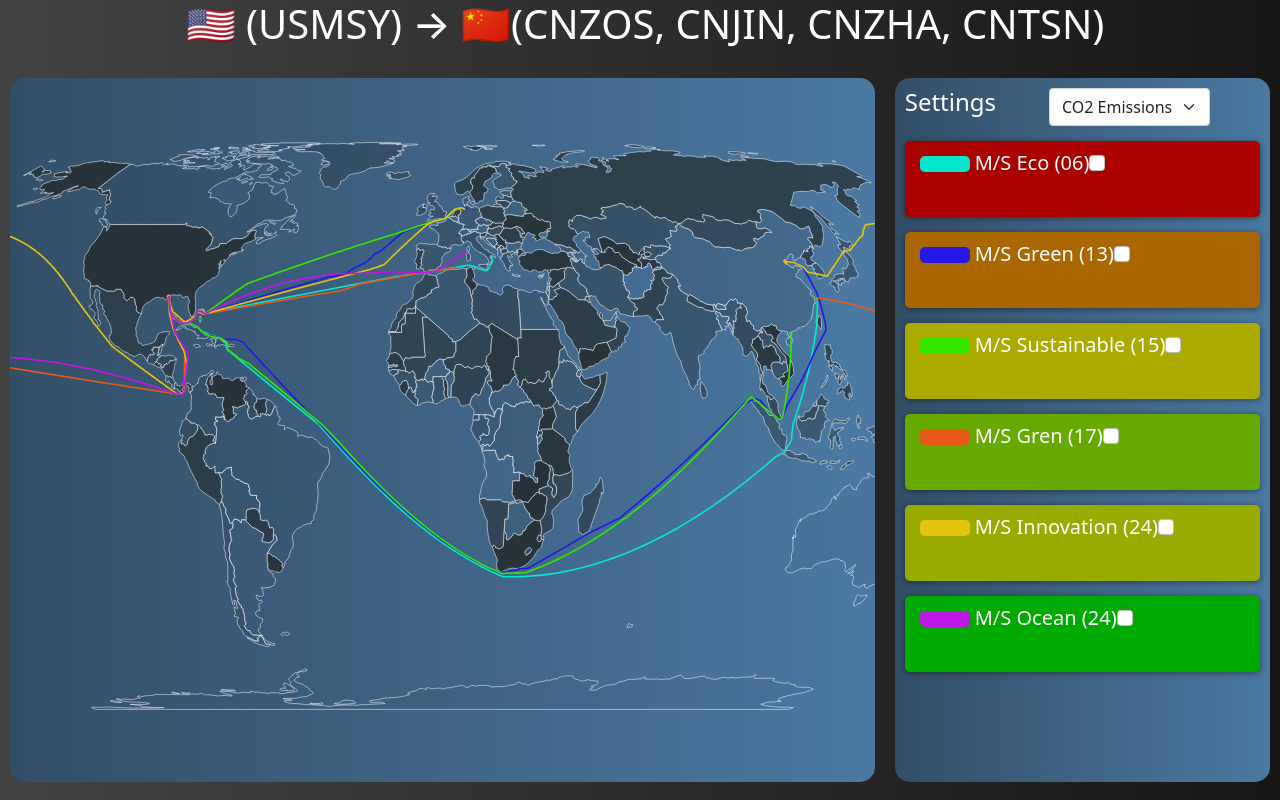
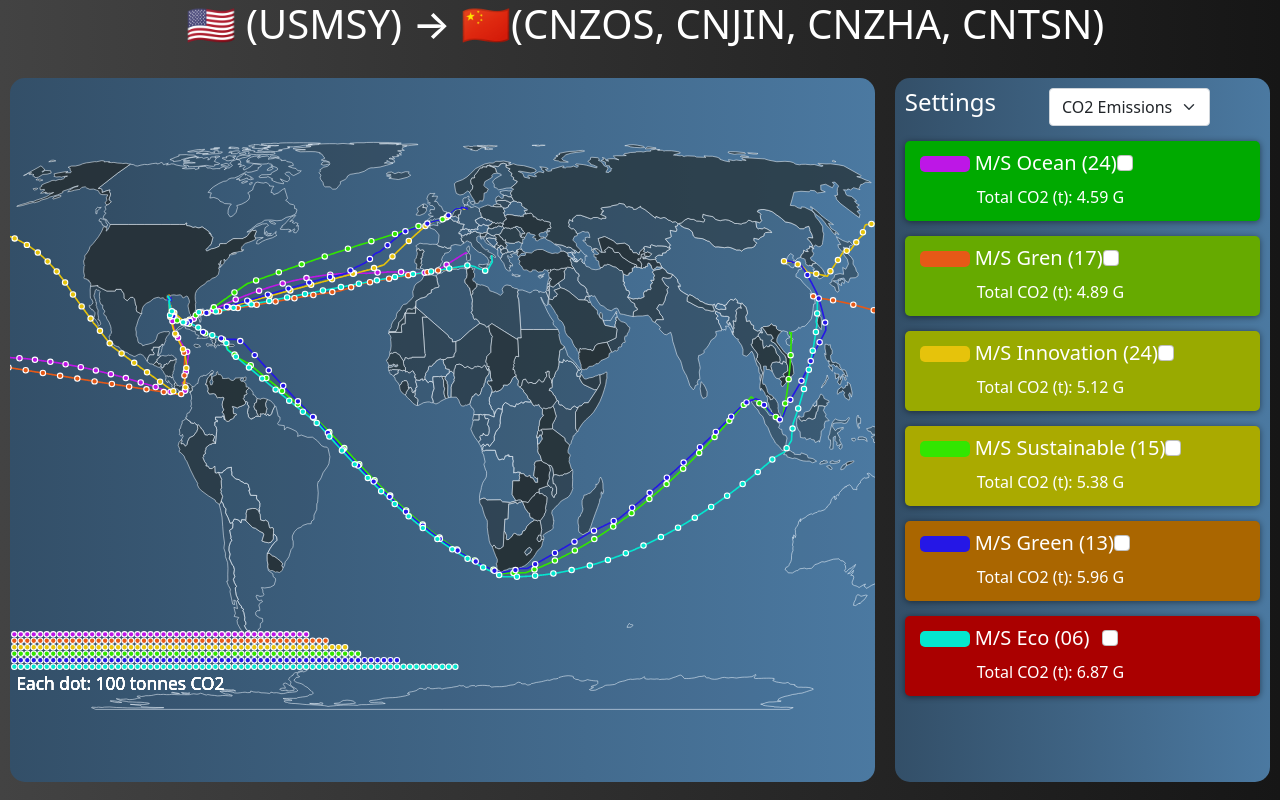
Before and after one commit to haved/Veracity7, a React (Create React App) app: page / in a window 1280 px wide. Built offline with nearby package versions, Linux system fonts and the light colour scheme.

Commit message:
Co2 by default

```diff
--- a/src/App.tsx
+++ b/src/App.tsx
@@ -11,7 +11,7 @@ import { propTypes } from "react-bootstrap/esm/Image";
 
 function App(this: any) {
   const [boatsUnsorted, setBoatsUnsorted] = useState<Boat[]>([]);
-  const [sorting, setSorting] = useState<string | null>();
+  const [sorting, setSorting] = useState<string | null>("totalCO2");
   const [boats, setBoats] = useState<Boat[]>([]);
   const [boatsHidden, setBoatsHidden] = useState<string[]>([]);
 
@@ -59,7 +59,7 @@ function App(this: any) {
         </header>
       </div>
       <div className="ContainerContainer">
-       <MapContainer boats={boats} boatsHidden={boatsHidden} dotVariable={sorting!}></MapContainer>
+       <MapContainer boats={boats} boatsHidden={boatsHidden} dotVariable={sorting}></MapContainer>
        <InfoContainer boats={boats} setSorting={setSorting} boatsHidden={boatsHidden} setBoatsHidden={setBoatsHidden} sorting={sorting}></InfoContainer>
       </div>
     </div>
```
